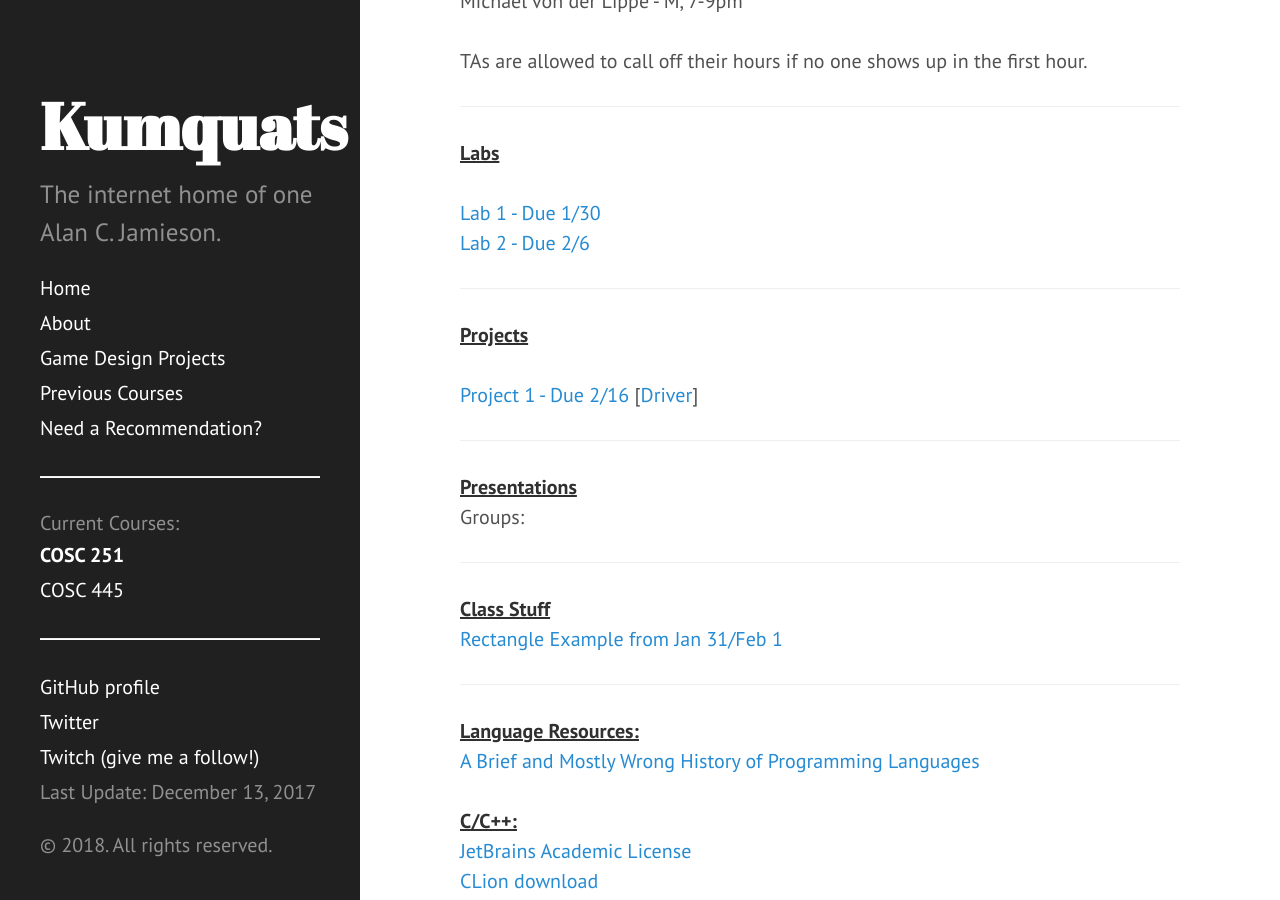
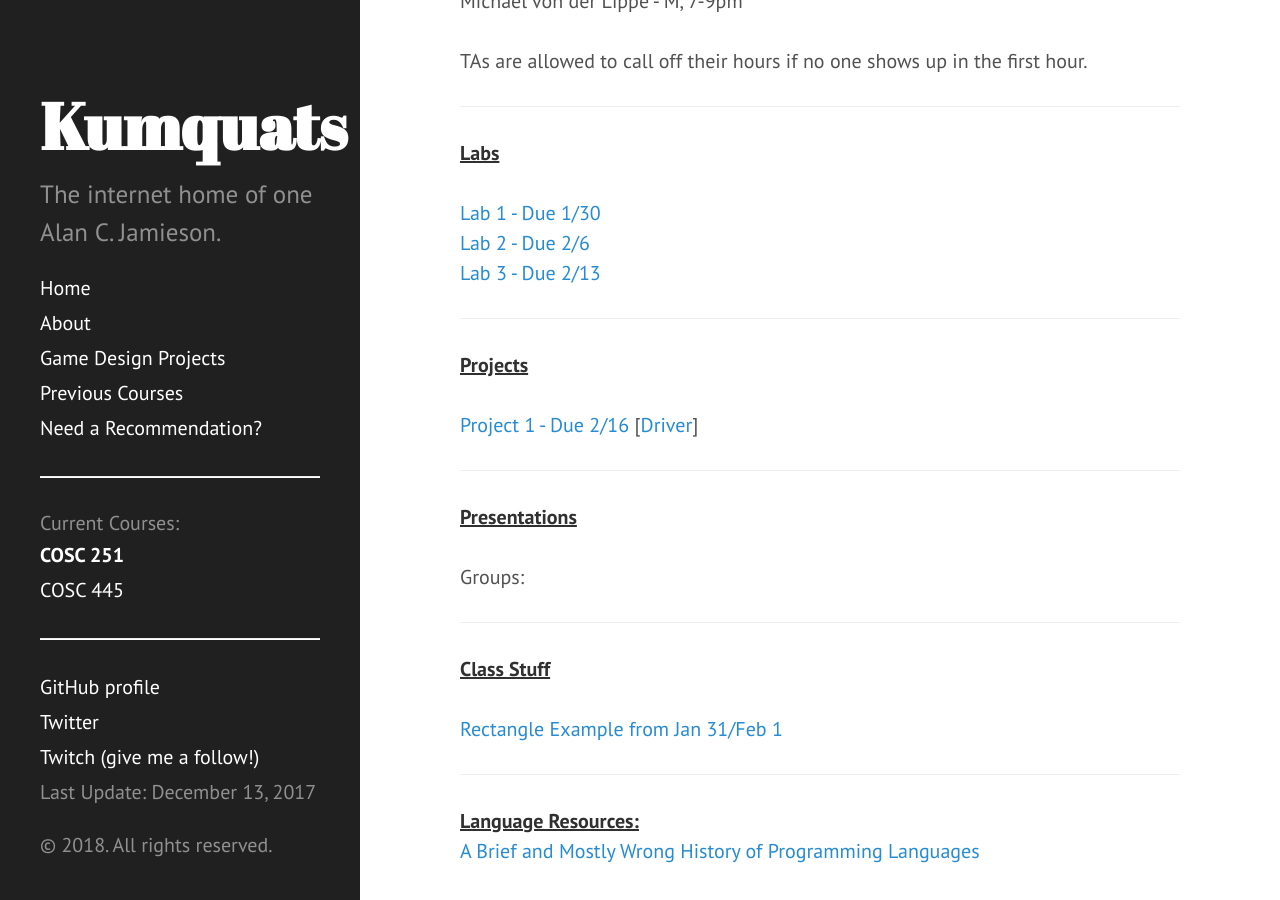
Before and after one commit to ripark/ripark.github.io, a Jekyll site: the page built from s18/cosc251.html, in a window 1280 px wide and 900 px high, scrolled down 384 px. Built offline with Jekyll 4.4.1, drawn with Linux system fonts in a browser that asks for light colours; Markdown is read by kramdown in place of the engine named in the settings.

Commit message:
Lab for week

```diff
--- a/s18/cosc251.html
+++ b/s18/cosc251.html
@@ -29,6 +29,8 @@ TAs are allowed to call off their hours if no one shows up in the first hour.
 <br>
 <a href="http://ripark.github.io/s18/COSC251Lab2.pdf">Lab 2 - Due 2/6</a>
 <br>
+<a href="http://ripark.github.io/s18/COSC251Lab3.pdf">Lab 3 - Due 2/13</a>
+<br>
 <hr>
 <strong><u>Projects</strong></u>
 <br>
@@ -38,10 +40,12 @@ TAs are allowed to call off their hours if no one shows up in the first hour.
 <hr>
 <strong><u>Presentations</strong></u>
 <br>
+<br>
 Groups:
 <br>
 <hr>
 <strong><u>Class Stuff</strong></u>
+<br>
 <br>
 <a href="http://ripark.github.io/s18/RectangleExample.zip">Rectangle Example from Jan 31/Feb 1</a>
 <br>
```
Also changed, not shown: 1 other file.
